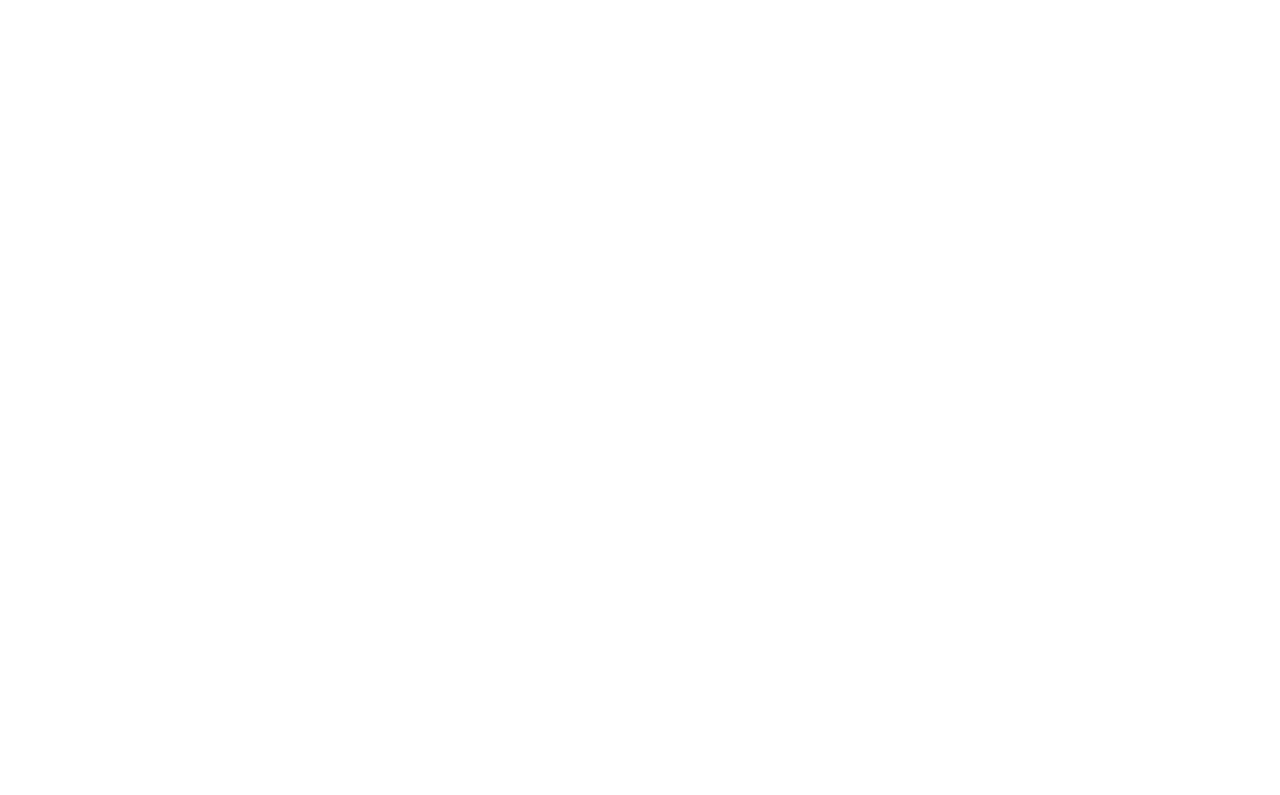
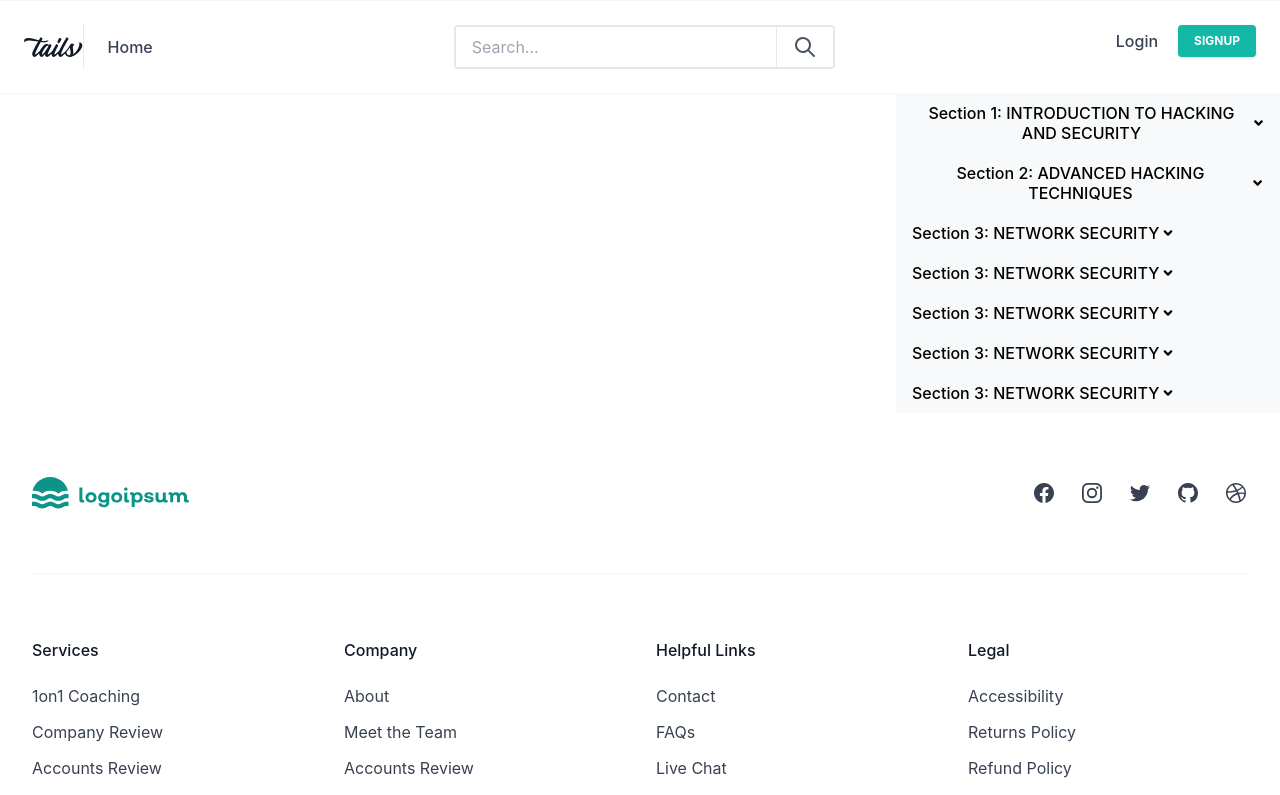
Before and after one commit to EtcRv/online-learning-web, a React (Create React App) app in the folder client/: page /coursePage in a window 1280 px wide. Before the commit this address had no page. Shown: the top 795 px of the page. Built offline with nearby package versions, Linux system fonts and the light colour scheme.

Commit message:
pageCardBuy

```diff
--- a/client/package.json
+++ b/client/package.json
@@ -17,6 +17,7 @@
     "react-router-dom": "^6.10.0",
     "react-scripts": "5.0.1",
     "react-slick": "^0.29.0",
+    "react-youtube": "^10.1.0",
     "redux-persist": "^6.0.0",
     "slick-carousel": "^1.8.1",
     "web-vitals": "^2.1.4"
--- a/client/src/App.js
+++ b/client/src/App.js
@@ -17,6 +17,7 @@
 import CourseLandingPage from "./Pages/Teacher/CourseLandingPage/CourseLandingPage";
 import Pricing from "./Pages/Teacher/Pricing/Pricing";
 import CourseMessages from "./Pages/Teacher/CourseMessages/CourseMessages";
+import CoursePage from "./Pages/CoursePage/CoursePage"
 
 function App() {
   return (
@@ -65,6 +66,10 @@
             path="instructor/course/:courseId/manage/messages"
             element={<CourseMessages />}
           ></Route>
+          <Route
+            path="coursePage"
+            element={<CoursePage />}
+          ></Route>
         </Route>
       </Routes>
     </BrowserRouter>
--- /dev/null
+++ b/client/src/Pages/CoursePage/CoursePage.js
@@ -0,0 +1,228 @@
+import UserPageLayout from "../../Components/Layout/UserPageLayout/UserPageLayout";
+import React, { useState } from "react";
+import YouTube, { YouTubeProps } from "react-youtube";
+import Header from "../../Components/UI/Header/Header";
+import Footer from "../../Components/UI/Footer/Footer";
+import { AiOutlineArrowDown } from "react-icons/ai";
+
+import { FaAngleDown, FaAngleUp } from "react-icons/fa";
+
+const CoursePage = () => {
+    const [selectedLesson, setSelectedLesson] = useState(null);
+
+    // Danh sách các bài học
+    const lessons = [
+        { id: 1, title: "Bài học 1", videoUrl: "https://youtu.be/E7S6zyXYe7M" },
+        { id: 2, title: "Bài học 2", videoUrl: "https://youtu.be/E7S6zyXYe7M" },
+        { id: 3, title: "Bài học 3", videoUrl: "https://youtu.be/E7S6zyXYe7M" },
+    ];
+    const opts = {
+        height: "500",
+        width: "100%",
+
+        playerVars: {
+            // Các tham số playerVars nếu cần
+        },
+    };
+
+    // const [isOpen, setIsOpen] = useState(false);
+
+    // const toggleDropdown = () => {
+    //   setIsOpen(!isOpen);
+    // };
+
+
+
+    // const sections = [
+    //   {
+    //     mainTitle: "Section 1: INTRODUCTION TO HACKING AND SECURITY",
+    //     subTitles: ["Subsection 1.1", "Subsection 1.2"],
+    //   },
+    //   {
+    //     mainTitle: "Section 2: ADVANCED HACKING TECHNIQUES",
+    //     subTitles: ["Subsection 2.1", "Subsection 2.2", "Subsection 2.3"],
+    //   },
+    //   {
+    //     mainTitle: "Section 3: NETWORK SECURITY",
+    //     subTitles: ["Subsection 3.1", "Subsection 3.2", "Subsection 3.3", "Subsection 3.4"],
+    //   },
+    // ];
+
+    // const [selectedSection, setSelectedSection] = useState(null);
+
+    // const toggleDropdown = (sectionIndex) => {
+    //   setSelectedSection((prevSelectedSection) =>
+    //     prevSelectedSection === sectionIndex ? null : sectionIndex
+    //   );
+    // };
+
+
+
+
+    const sections = [
+        {
+            mainTitle: "Section 1: INTRODUCTION TO HACKING AND SECURITY",
+            subTitles: ["Subsection 1.1", "Subsection 1.2"],
+        },
+        {
+            mainTitle: "Section 2: ADVANCED HACKING TECHNIQUES",
+            subTitles: ["Subsection 2.1", "Subsection 2.2", "Subsection 2.3"],
+        },
+        {
+            mainTitle: "Section 3: NETWORK SECURITY",
+            subTitles: ["Subsection 3.1", "Subsection 3.2", "Subsection 3.3", "Subsection 3.4"],
+        }, {
+            mainTitle: "Section 3: NETWORK SECURITY",
+            subTitles: ["Subsection 3.1", "Subsection 3.2", "Subsection 3.3", "Subsection 3.4"],
+        },
+        {
+            mainTitle: "Section 3: NETWORK SECURITY",
+            subTitles: ["Subsection 3.1", "Subsection 3.2", "Subsection 3.3", "Subsection 3.4"],
+        },
+        {
+            mainTitle: "Section 3: NETWORK SECURITY",
+            subTitles: ["Subsection 3.1", "Subsection 3.2", "Subsection 3.3", "Subsection 3.4"],
+        },
+        {
+            mainTitle: "Section 3: NETWORK SECURITY",
+            subTitles: ["Subsection 3.1", "Subsection 3.2", "Subsection 3.3", "Subsection 3.4"],
+        },
+    ];
+
+
+
+    const lectures = [
+        {
+            mainTitle: "Section 1: INTRODUCTION TO HACKING AND SECURITY",
+            subTitles: ["Subsection 1.1", "Subsection 1.2"],
+        },
+        {
+            mainTitle: "Section 2: ADVANCED HACKING TECHNIQUES",
+            subTitles: ["Subsection 2.1", "Subsection 2.2", "Subsection 2.3"],
+        },
+        {
+            mainTitle: "Section 3: NETWORK SECURITY",
+            subTitles: ["Subsection 3.1", "Subsection 3.2", "Subsection 3.3", "Subsection 3.4"],
+        }, {
+            mainTitle: "Section 3: NETWORK SECURITY",
+            subTitles: ["Subsection 3.1", "Subsection 3.2", "Subsection 3.3", "Subsection 3.4"],
+        },
+        {
+            mainTitle: "Section 3: NETWORK SECURITY",
+            subTitles: ["Subsection 3.1", "Subsection 3.2", "Subsection 3.3", "Subsection 3.4"],
+        },
+        {
+            mainTitle: "Section 3: NETWORK SECURITY",
+            subTitles: ["Subsection 3.1", "Subsection 3.2", "Subsection 3.3", "Subsection 3.4"],
+        },
+        {
+            mainTitle: "Section 3: NETWORK SECURITY",
+            subTitles: ["Subsection 3.1", "Subsection 3.2", "Subsection 3.3", "Subsection 3.4"],
+        },
+    ];
+
+
+
+
+
+    const [selectedSubTitles, setSelectedSubTitles] = useState([]);
+
+    const toggleSubTitle = (sectionIndex, subTitleIndex) => {
+        setSelectedSubTitles((prevSelectedSubTitles) => {
+            const isSelected = prevSelectedSubTitles.some(
+                ([sIndex, subIndex]) => sIndex === sectionIndex && subIndex === subTitleIndex
+            );
+
+            if (isSelected) {
+                return prevSelectedSubTitles.filter(
+                    ([sIndex, subIndex]) => sIndex !== sectionIndex || subIndex !== subTitleIndex
+                );
+            } else {
+                return [...prevSelectedSubTitles, [sectionIndex, subTitleIndex]];
+            }
+        });
+    };
+
+
+
+
+
+    return (
+        <>
+            <Header></Header>
+            <div className="flex">
+                <div className="w-[70%] ml-">
+                    <YouTube
+                        opts={opts}
+                        videoId="E7S6zyXYe7M"
+                        id={lessons[0].id}
+                        title={lessons[0].title}
+                        className=" w-full h-full m-auto"
+                    />
+                </div>
+                <div className="w-[30%]  max-h-[500px] overflow-y-auto">
+
+
+
+
+                    {sections.map((section, sectionIndex) => (
+                        <div key={sectionIndex}>
+                            <button
+                                onClick={() => toggleSubTitle(sectionIndex, null)}
+                                className="text-black bg-[#f7f9fa] flex font-medium text-sm px-4 py-2.5 text-center items-center w-full"
+                                type="button"
+                            >
+                                <span className="pr-[2px]">{section.mainTitle}</span>
+                                {selectedSubTitles.some(([sIndex, _]) => sIndex === sectionIndex) ? (
+                                    <FaAngleUp />
+                                ) : (
+                                    <FaAngleDown />
+                                )}
+                            </button>
+                            {selectedSubTitles.some(([sIndex, _]) => sIndex === sectionIndex) && (
+                                <div
+                                    id="dropdown"
+                                    className="z-10 bg-white w-full divide-y divide-gray-100 rounded-lg shadow w-44"
+                                >
+                                    <ul
+                                        className="pb-2 text-sm text-gray-700 dark:text-gray-200"
+                                        aria-labelledby="dropdownDefaultButton"
+                                    >
+                                        {section.subTitles.map((subTitle, subTitleIndex) => (
+                                            <li key={subTitleIndex}>
+                                                <a
+                                                    href=""
+                                                    className={`block px-4 py-2 hover:bg-gray-100 dark:hover:bg-gray-600 dark:hover:text-white ${selectedSubTitles.some(
+                                                        ([sIndex, subIndex]) =>
+                                                            sIndex === sectionIndex && subIndex === subTitleIndex
+                                                    )
+                                                        ? "font-semibold"
+                                                        : ""
+                                                        }`}
+                                                    onClick={(e) => {
+                                                        e.preventDefault();
+                                                        toggleSubTitle(sectionIndex, subTitleIndex);
+                                                    }}
+                                                >
+                                                    {subTitle}
+                                                </a>
+                                            </li>
+                                        ))}
+                                    </ul>
+                                </div>
+                            )}
+                        </div>
+                    ))}
+
+
+
+
+
+                </div>
+            </div>
+            <Footer></Footer>
+        </>
+    );
+};
+
+export default CoursePage;
--- a/client/src/Services/CourseServices/CourseServices.js
+++ b/client/src/Services/CourseServices/CourseServices.js
@@ -8,6 +8,10 @@
   getCourseInformation(courseId, token) {
     const headers = { Authorization: `Bearer ${token}` };
     return Api().get(`/course/${courseId}`, { headers });
+  },
+  getAllCourse( token) {
+    const headers = { Authorization: `Bearer ${token}` };
+    return Api().get(`/get-allcourse`, { headers });
   },
   updateCourseInformation(course, token) {
     const headers = { Authorization: `Bearer ${token}` };
```
Also changed, not shown: client/src/Components/UI/Couseras/Couseras.js (+39 -28 lines), 1 other file (tests, documents, lock files or other folders).
